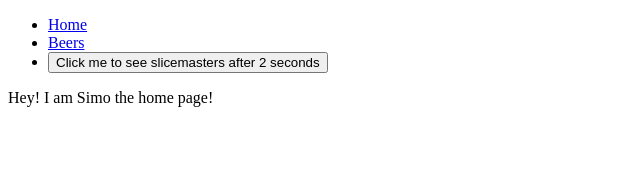
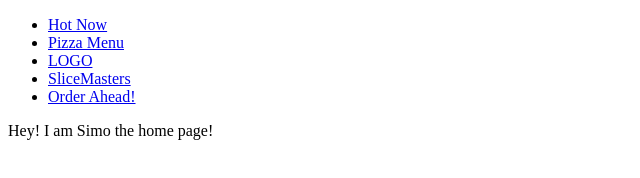
Before and after one commit to simotae14/master-gatsby-slick-slices, a Gatsby site in the folder gatsby/: page / in a window 1280 px wide. Shown: the whole page, without its empty margins (0-640 px from the left). Built offline with nearby package versions, Linux system fonts and the light colour scheme; Gatsby itself is replaced by a stand-in of ours.

Commit message:
add navigation links

```diff
--- a/gatsby/src/components/Nav.js
+++ b/gatsby/src/components/Nav.js
@@ -1,30 +1,23 @@
 import React from 'react';
-import { Link, navigate } from 'gatsby';
-
-const goToSlicemasters = () => {
-  // 1. Wait for 2 seconds
-  setTimeout(() => {
-    console.log('Go to slicers');
-    navigate('/slicemasters', {
-      replace: true,
-    });
-  }, 2000);
-  // 2. change the page
-};
+import { Link } from 'gatsby';
 
 const Nav = () => (
   <nav>
     <ul>
       <li>
-        <Link to="/">Home</Link>
+        <Link to="/">Hot Now</Link>
       </li>
       <li>
-        <Link to="/beers">Beers</Link>
+        <Link to="/pizzas/">Pizza Menu</Link>
       </li>
       <li>
-        <button type="button" onClick={goToSlicemasters}>
-          Click me to see slicemasters after 2 seconds
-        </button>
+        <Link to="/">LOGO</Link>
+      </li>
+      <li>
+        <Link to="/slicemasters">SliceMasters</Link>
+      </li>
+      <li>
+        <Link to="/order">Order Ahead!</Link>
       </li>
     </ul>
   </nav>
```
